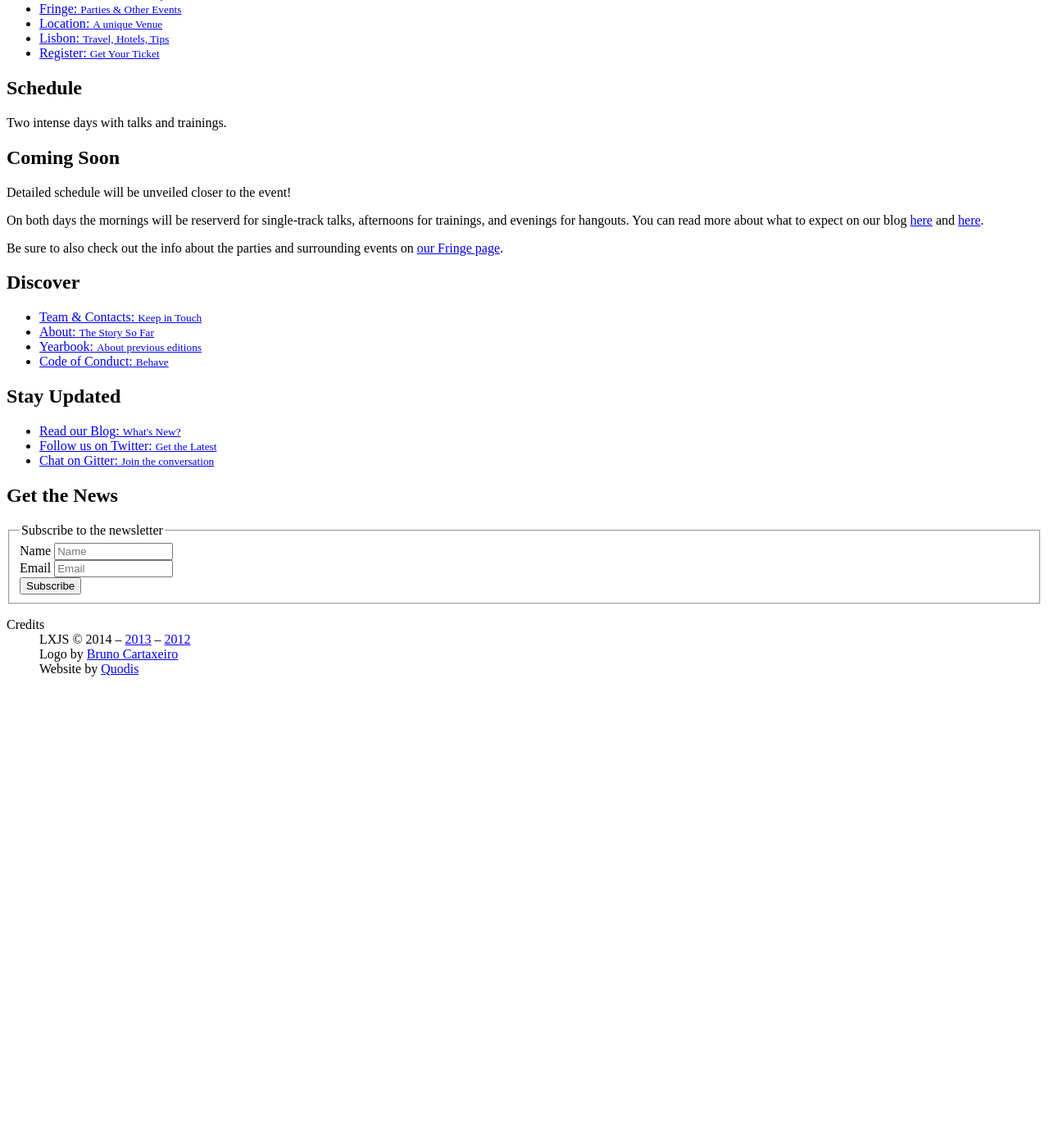
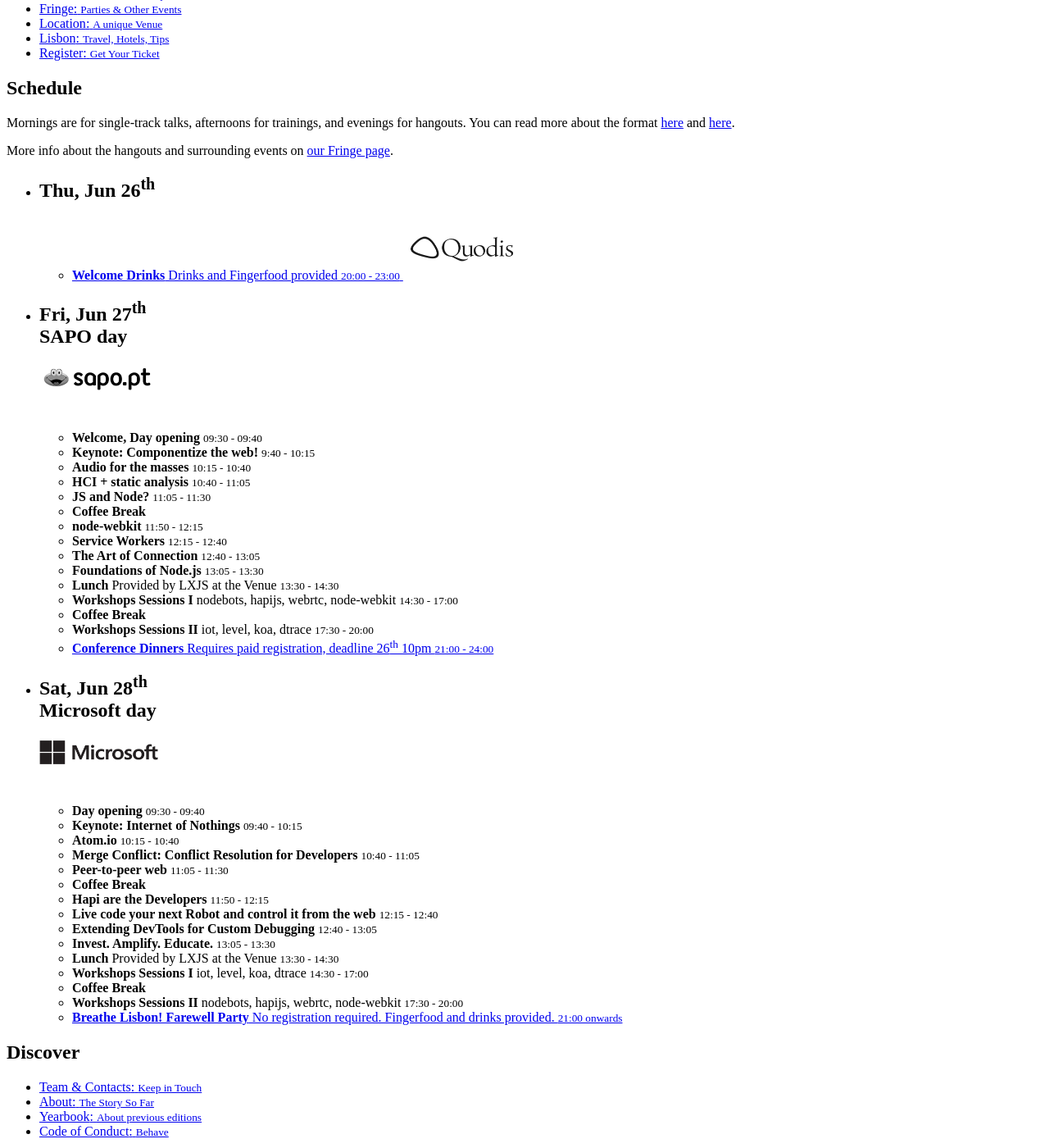
Before and after one commit to LXJS/lxjs-site-2014, a Jekyll site: the page built from src/schedule/index.html, in a window 1280 px wide and 1400 px high, scrolled down 256 px. Shown: the whole window at 82% size. Built offline with Jekyll 4.4.1, drawn with Linux system fonts in a browser that asks for light colours; nearby versions of some CDN libraries; Markdown is read by kramdown in place of the engine named in the settings; before the commit the page ends 1097 px from its top, so only the background shows below that.

Commit message:
Schedule, Party info

```diff
--- a/src/schedule/index.html
+++ b/src/schedule/index.html
@@ -10,22 +10,174 @@
 	<header class="mod-head">
 		<div class="inner">
 			<h1 class="mod-prime-title">Schedule</h1>
-			<p class="mod-description">Two intense days with talks and trainings.</p>
+			<p class="mod-description">Mornings are for single-track talks, afternoons for trainings, and evenings for hangouts. You can read more about the format <a href="http://lxjs.tumblr.com/post/82088696801/this-year-we-are-introducing-some-changes-to-the">here</a> and <a href="http://lxjs.tumblr.com/post/86343284703/lifting-off-the-curtain-what-to-expect-in-this-summer">here</a>.</p>
+			<p class="mod-description">More info about the hangouts and surrounding events on <a href="../fringe/">our Fringe page</a>.</p>
 		</div>
 	</header>
 
-	<div id="schedule-overview">
-		<header class="mod-head">
-			<div class="inner">
-				<h1 class="mod-prime-title">Coming Soon</h1>
-				<p class="mod-description">Detailed schedule will be unveiled closer to the event!</p>
-				<p class="mod-description">On both days the mornings will be reserverd for single-track talks, afternoons for trainings, and evenings for hangouts. You can read more about what to expect on our blog <a href="http://lxjs.tumblr.com/post/82088696801/this-year-we-are-introducing-some-changes-to-the">here</a> and <a href="http://lxjs.tumblr.com/post/86343284703/lifting-off-the-curtain-what-to-expect-in-this-summer">here</a>.</p>
-				<p class="mod-description">Be sure to also check out the info about the parties and surrounding events on <a href="../fringe/">our Fringe page</a>.</p>
-			</div>
-		</header>
+	<div class="mod-body entry">
+		<div class="entry-prose">
+			<ul class="schedule workshops">
+				<li class="day day-1">
+					<h2 class="head">
+						Thu, Jun 26<sup>th</sup></h2>
+					<ul class="body">
+						<li>
+							<a href="../fringe" title="More info">
+								<strong>Welcome Drinks</strong>
+								Drinks and Fingerfood provided
+								<small>20:00 - 23:00</small>
+								<img src="../img/logo-sponsor-quodis.png" alt="Quodis" width="145" height="75" />
+							</a>
+						</li>
+					</ul>
+				</li>
+				<li class="day day-2">
+					<h2 class="head">Fri, Jun 27<sup>th</sup><br>
+						SAPO day<br>
+					<img src="../img/logo-sponsor-sapo.png" alt="SAPO" width="145" height="75" /></h2>
+					<ul>
+						<li>
+							<strong>Welcome, Day opening</strong>
+							<small>09:30 - 09:40</small>
+						</li>
+						<li>
+							<strong>Keynote: Componentize the web!</strong>
+							<small>9:40 - 10:15</small>
+						</li>
+						<li>
+							<strong>Audio for the masses</strong>
+							<small>10:15 - 10:40</small>
+						</li>
+						<li>
+							<strong>HCI + static analysis</strong>
+							<small>10:40 - 11:05</small>
+						</li>
+						<li>
+							<strong>JS and Node?</strong>
+							<small>11:05 - 11:30</small>
+						</li>
+						<li class="break">
+							<strong>Coffee Break</strong>
+						</li>
+						<li>
+							<strong>node-webkit</strong>
+							<small>11:50 - 12:15</small>
+						</li>
+						<li>
+							<strong>Service Workers</strong>
+							<small>12:15 - 12:40</small>
+						</li>
+						<li>
+							<strong>The Art of Connection</strong>
+							<small>12:40 - 13:05</small>
+						</li>
+						<li>
+							<strong>Foundations of Node.js</strong>
+							<small>13:05 - 13:30</small>
+						</li>
+						<li class="break">
+							<strong>Lunch</strong>
+							Provided by LXJS at the Venue
+							<small>13:30 - 14:30</small>
+						</li>
+						<li>
+							<strong>Workshops Sessions I</strong>
+							nodebots, hapijs, webrtc, node-webkit
+							<small>14:30 - 17:00</small>
+						</li>
+						<li class="break">
+							<strong>Coffee Break</strong>
+						</li>
+						<li>
+							<strong>Workshops Sessions II</strong>
+							iot, level, koa, dtrace
+							<small>17:30 - 20:00</small>
+						</li>
+						<li>
+							<a href="../fringe" title="More info">
+								<strong>Conference Dinners</strong>
+								Requires paid registration, deadline 26<sup>th</sup> 10pm
+								<small>21:00 - 24:00</small>
+							</a>
+						</li>
+					</ul>
+				</li>
+				<li class="day day-3">
+					<h2 class="head">Sat, Jun 28<sup>th</sup><br>
+						Microsoft day<br>
+					<img src="../img/logo-sponsor-microsoft.png" alt="Microsoft" width="145" height="75" /></h2>
+					<ul>
+						<li>
+							<strong>Day opening</strong>
+							<small>09:30 - 09:40</small>
+						</li>
+						<li>
+							<strong>Keynote: Internet of Nothings</strong>
+							<small>09:40 - 10:15</small>
+						</li>
+						<li>
+							<strong>Atom.io</strong>
+							<small>10:15 - 10:40</small>
+						</li>
+						<li>
+							<strong>Merge Conflict: Conflict Resolution for Developers</strong>
+							<small>10:40 - 11:05</small>
+						</li>
+						<li>
+							<strong>Peer-to-peer web</strong>
+							<small>11:05 - 11:30</small>
+						</li>
+						<li class="break">
+							<strong>Coffee Break</strong>
+						</li>
+						<li>
+							<strong>Hapi are the Developers</strong>
+							<small>11:50 - 12:15</small>
+						</li>
+						<li>
+							<strong>Live code your next Robot and control it from the web</strong>
+							<small>12:15 - 12:40</small>
+						</li>
+						<li>
+							<strong>Extending DevTools for Custom Debugging</strong>
+							<small>12:40 - 13:05</small>
+						</li>
+						<li>
+							<strong>Invest. Amplify. Educate.</strong>
+							<small>13:05 - 13:30</small>
+						</li>
+						<li class="break">
+							<strong>Lunch</strong>
+							Provided by LXJS at the Venue
+							<small>13:30 - 14:30</small>
+						</li>
+						<li>
+							<strong>Workshops Sessions I</strong>
+							iot, level, koa, dtrace
+							<small>14:30 - 17:00</small>
+						</li>
+						<li class="break">
+							<strong>Coffee Break</strong>
+						</li>
+						<li>
+							<strong>Workshops Sessions II</strong>
+							nodebots, hapijs, webrtc, node-webkit
+							<small>17:30 - 20:00</small>
+						</li>
+						<li>
+							<a href="../fringe" title="More info">
+								<strong>Breathe Lisbon! Farewell Party</strong>
+								No registration required. Fingerfood and drinks provided.
+								<small>21:00 onwards</small>
+							</a>
+						</li>
 
+					</ul>
+				</li>
+			</ul>
+		</div>
 	</div>
-
 
 
 </section>
```
Also changed, not shown: src/_assets/css/_page.scss (+17 -0 lines), src/fringe/index.html (+17 -19 lines), src/img/fringe/sao_miguel.jpg (added).
